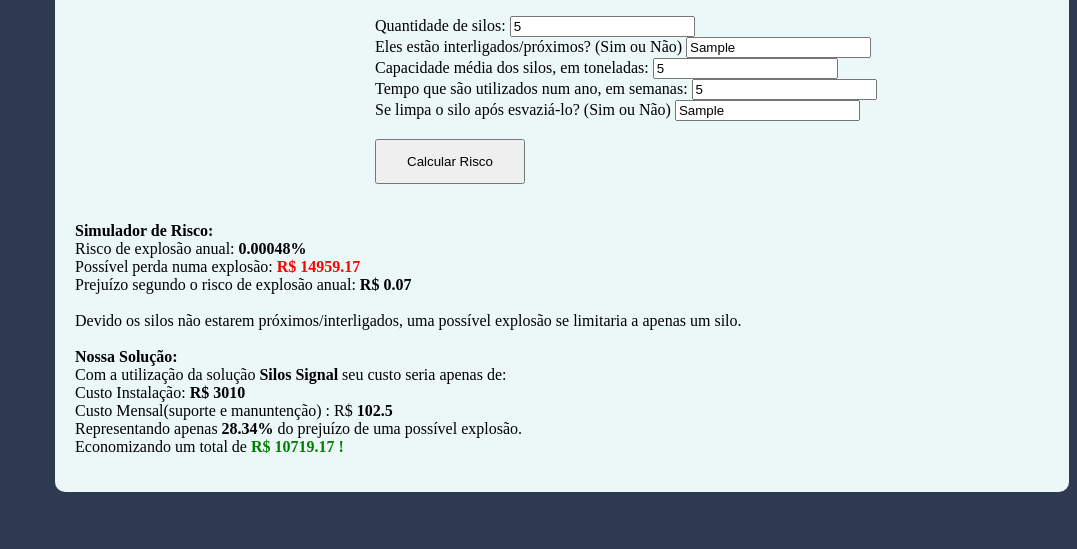
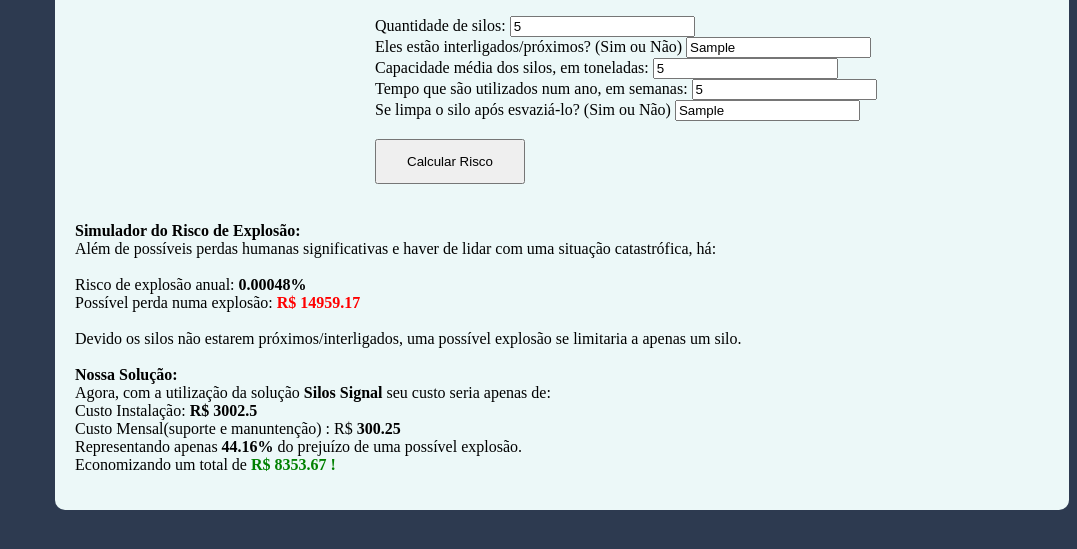
Before and after one commit to guireboko/SILO-SIGNAL, a plain HTML site: page CalculadoraSiloTech.html in a window 1280 px wide. Both pictures are taken after typing "5", "Sample", "5", "5", "Sample" into the empty fields and a click on the button "Calcular Risco". Shown: the part 155-704 px from the top of the page, without its empty margins (203-1280 px from the left). Drawn offline with Linux system fonts and the light colour scheme.

Commit message:
Retirando cálculo irrelevante para o negócio, de prejuizo segundo o risco

```diff
--- a/CalculadoraSiloTech.html
+++ b/CalculadoraSiloTech.html
@@ -60,14 +60,12 @@
         var riscoSujoUsuario = riscoBaseAnualSilo * ((52 - tempoSilo )/ 52); // considerando o tempo em que o silo sujo fica vazio;
         var perdaSujo = custoEstruturaSiloTotal;
 
-        var prejuizoAnual = 0;
-
         // Cálculos do custo da solução
-        var custoInstalacao = capacidadeSilo * qtdSilo * 0.4 ;
+        var custoInstalacao = capacidadeSilo * qtdSilo * 0.1 ;
         var custoUtilizacaoSoftware = 3000; // previsão hipotética
-        var custoSuporte = 100 + capacidadeSilo * qtdSilo * 0.1; // previsão hipotética
+        var custoSuporte = 300 + capacidadeSilo * qtdSilo * 0.01; // previsão hipotética
         var custoSolucao = custoInstalacao + custoUtilizacaoSoftware;
-        var economiaSolucao = (perda - (custoSolucao + custoSuporte*12));
+        custoSolucaoAno = custoSolucao + custoSuporte * 12;
 
 
         div_mensagem3.innerHTML = ''; // Limpeza da mensagem, para mostrar novo cenário
@@ -84,28 +82,29 @@
 
         if (limpaSilo == 'Não') {
             if (tempoSilo < 52) {
-                div_mensagem3.innerHTML = `<br> Por não limpar, ainda há o risco de <b>${((riscoSujoUsuario) * 100).toFixed(5)}%</b> de se explodir o(s) silo(s) vazio(s), gerando a perda infraestrutural de <b>R$${perdaSujo.toFixed(2)}</b> <br>`;
+                div_mensagem3.innerHTML = `<br> Por não limpar, ainda há o risco de <b>${((riscoSujoUsuario) * 100).toFixed(5)}%</b> de se explodir o(s) silo(s) vazio(s), gerando a perda infraestrutural de <b style="color:red"> R$${perdaSujo.toFixed(2)}</b> <br>`;
             } else {
                 div_mensagem3.innerHTML = `<br> Devido os silos estarem sempre sendo utilizados, não há risco de explosão com eles vazios`;
             }
         };
 
-        prejuizoAnual = perda * riscoUsuario;
+        var economiaSolucao = perda - custoSolucaoAno;
 
         div_mensagem1.innerHTML = `
-            <br> <b>Simulador de Risco:</b> <br>
+            <br> <b>Simulador do Risco de Explosão:</b> <br>
+
+            Além de possíveis perdas humanas significativas e haver de lidar com uma situação catastrófica, há: <br> <br>
 
             Risco de explosão anual: <b>${(riscoUsuario * 100).toFixed(5)}%</b> <br>
             Possível perda numa explosão: <b style="color:red">R$ ${perda.toFixed(2)}</b> <br>
-            Prejuízo segundo o risco de explosão anual: <b>R$ ${prejuizoAnual.toFixed(2)}</b>
         `;
 
         div_mensagem4.innerHTML = `
         <br> <b>Nossa Solução: </b> <br>
-        Com a utilização da solução <b> Silos Signal </b> seu custo seria apenas de: <br>
+        Agora, com a utilização da solução <b> Silos Signal </b> seu custo seria apenas de: <br>
         Custo Instalação: <b>R$ ${custoSolucao} </b> <br>
         Custo Mensal(suporte e manuntenção) : R$ <b> ${custoSuporte} </b> <br>
-        Representando apenas <b> ${((custoSolucao + (custoSuporte*12))/perda*100).toFixed(2)}% </b> do prejuízo de uma possível explosão. <br>
+        Representando apenas <b> ${(custoSolucaoAno/perda*100).toFixed(2)}% </b> do prejuízo de uma possível explosão. <br>
         Economizando um total de <b style="color:green">R$ ${economiaSolucao.toFixed(2)}<b> !
         `;
 
```
